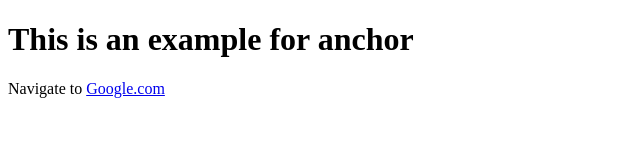
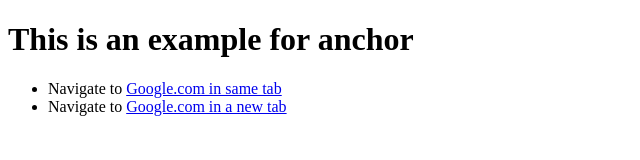
Before and after one commit to ngautam0/Experiments-With-HTML-CSS, a plain HTML site: page anchor/index.html in a window 1280 px wide. Shown: the whole page, without its empty margins (0-640 px from the left). Drawn offline with Linux system fonts and the light colour scheme.

Commit message:
anchor modified

```diff
--- a/anchor/index.html
+++ b/anchor/index.html
@@ -10,6 +10,10 @@
 
   <body>
     <h1> This is an example for anchor </h1>
-    <p> Navigate to <a href="http://www.google.co.in">Google.com</a> </p>
+    <p>
+      <ul>
+      <li>Navigate to <a href="http://www.google.co.in">Google.com in same tab </a></li>
+      <li>Navigate to <a href="http://www.google.co.in" target="_blank">Google.com in a new tab </a></li>
+    </p>
   </body>
 </html>
```
